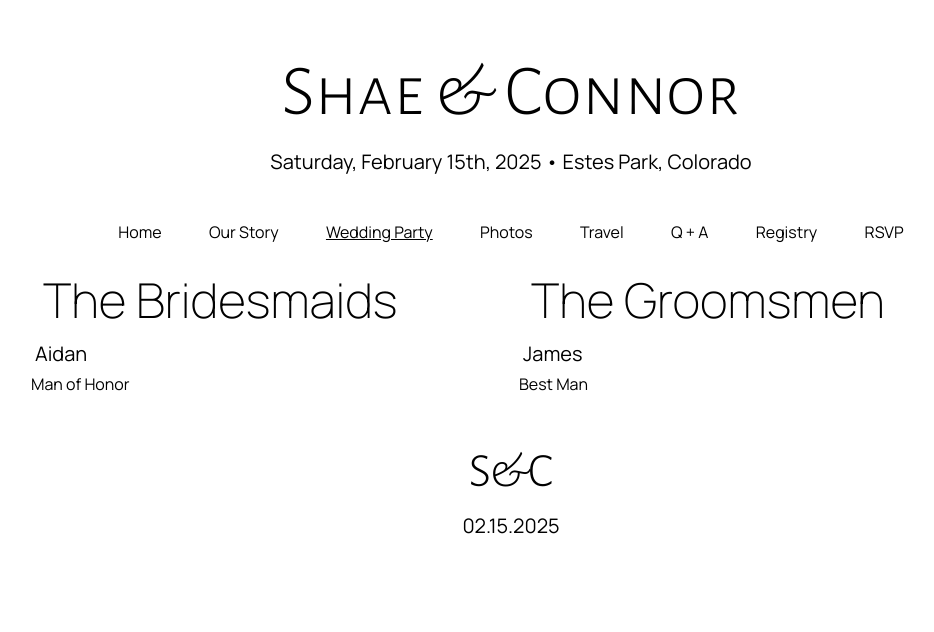
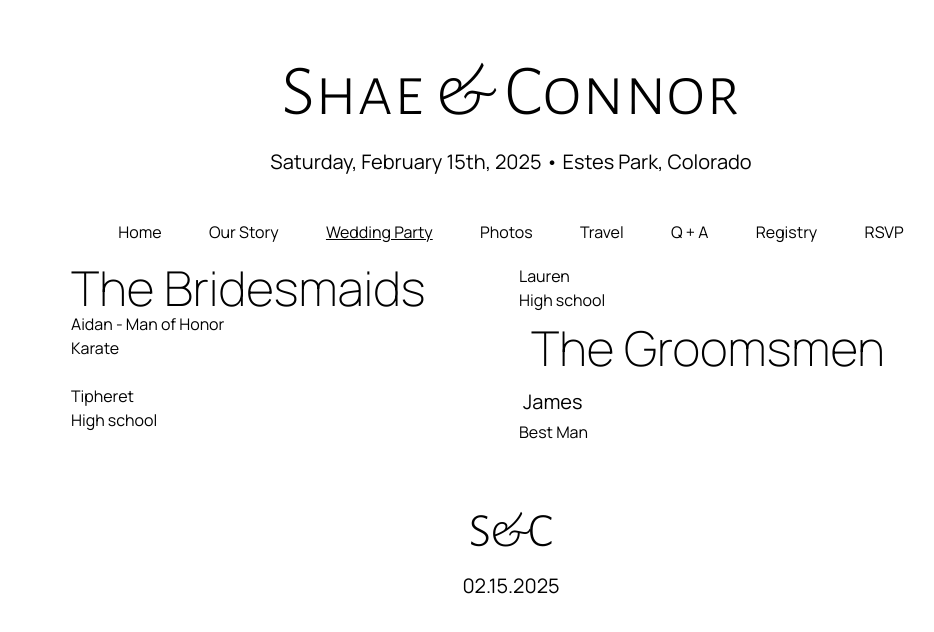
Before and after one commit to shaehamm/wedding-website, a Next.js app: page /wedding-party in a window 1280 px wide. Shown: the top 632 px of the page, without its empty margins (129-1063 px from the left). Built offline with nearby package versions, Linux system fonts and the light colour scheme; a web font is replaced by a local one.

Commit message:
trying new formatting on wedding party

```diff
--- a/src/app/wedding-party/page.tsx
+++ b/src/app/wedding-party/page.tsx
@@ -4,11 +4,17 @@ const manropeLight = Manrope({ weight: "200", subsets: ["latin"] });
 
 export default function Page() {
   return (
-    <div className="columns-2 pt-5 text-left">
+    <div className="columns-2 pt-5 text-left mx-10">
       <div>
-        <h2 className={manropeLight.className}>The Bridesmaids</h2>
-        <h3>Aidan</h3>
-        <p>Man of Honor</p>
+        <p className={`text-5xl ${manropeLight.className}`}>The Bridesmaids</p>
+        <p className="text 2xl">Aidan - Man of Honor</p>
+        <p>Karate</p>
+        <br />
+        <p className="text 2xl">Tipheret</p>
+        <p>High school</p>
+        <br />
+        <p className="text 2xl">Lauren</p>
+        <p>High school</p>
       </div>
       <div>
         <h2 className={manropeLight.className}>The Groomsmen</h2>
```
